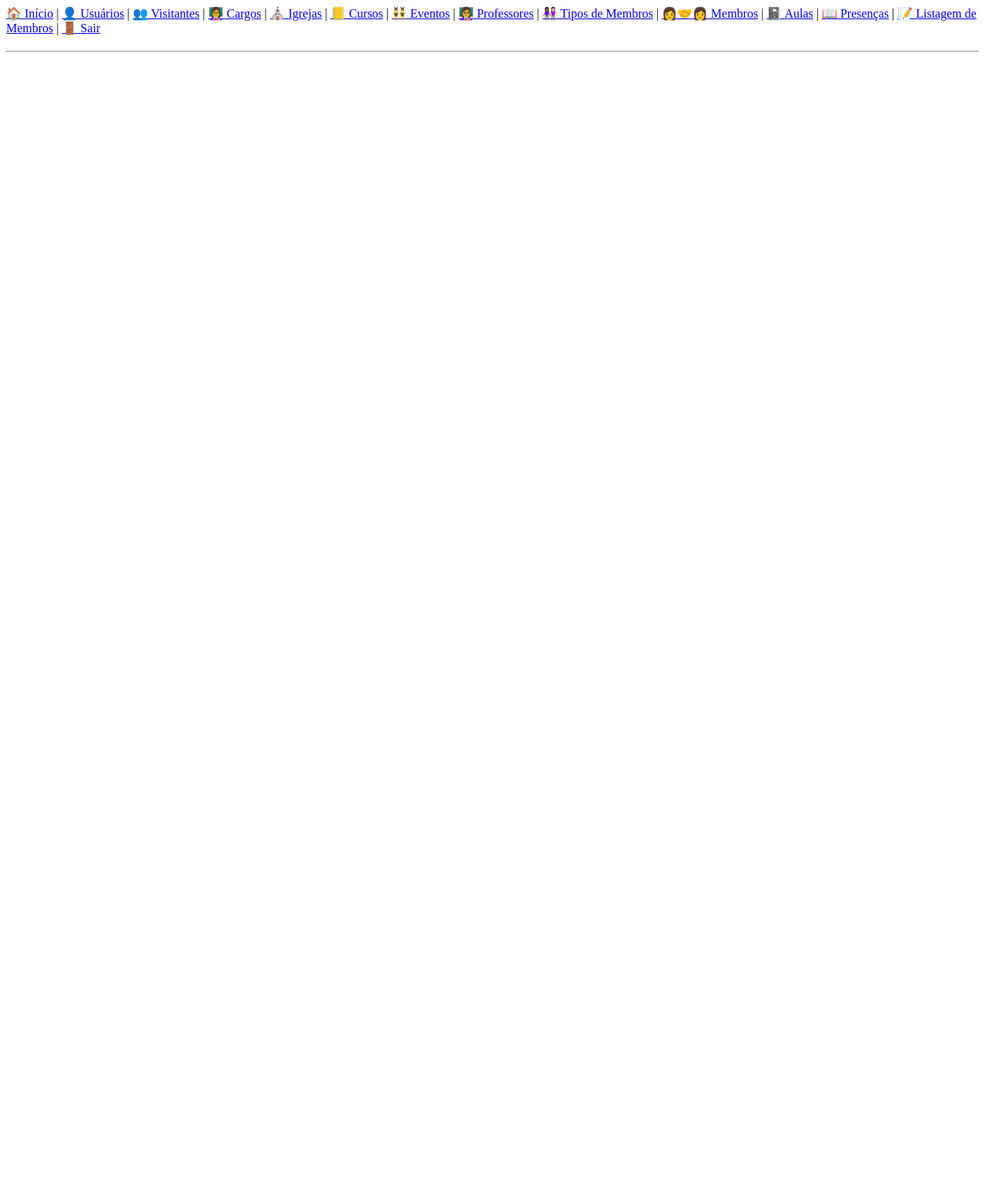
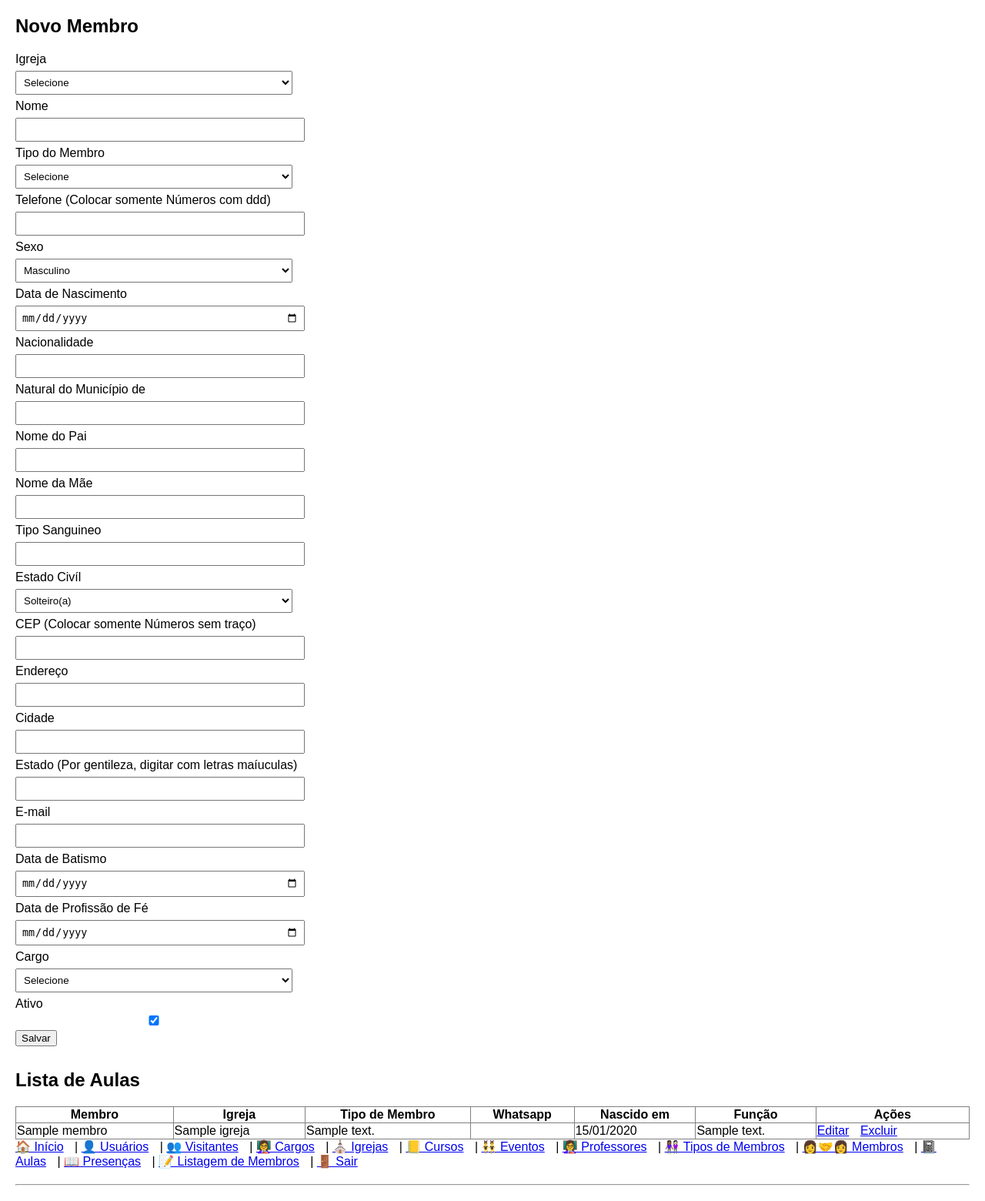
Before and after one commit to williamjr0206/cristaos, a PHP site: page /cadastros/membros.php in a window 1280 px wide. Shown: the whole page at 77% size. Before the commit the page ends 68 px from the top, so only its background shows below. Run offline with PHP 8.4, Linux system fonts and the light colour scheme; tables that the repository leaves empty hold one stand-in row (values such as "Sample post"); some libraries are stand-ins or nearby versions.

Commit message:
Criado Arquivo e Atualido
Criado Arquivo: MembrosController.php
                            index.php dentro de views
Atualizado: membros.php

```diff
--- /dev/null
+++ b/app/controllers/MembrosController.php
@@ -0,0 +1,91 @@
+<?php
+
+require_once __DIR__ . '/../../config/database.php';
+
+class MembrosController {
+
+    public function index() {
+        global $pdo;
+
+
+                // Membros
+        $stmt = $pdo->query("SELECT * FROM membros");
+        $membros = $stmt->fetchAll();
+
+        // Igrejas
+        $stmt = $pdo->query("SELECT * FROM igrejas");
+        $igrejas = $stmt->fetchAll();
+
+        // Tipos
+        $stmt = $pdo->query("SELECT * FROM tipo");
+        $tipos = $stmt->fetchAll();
+
+        // Cargos
+        $stmt = $pdo->query("SELECT * FROM cargos");
+        $cargos = $stmt->fetchAll();
+
+
+         // Membro igreja tipo membro e cargo
+        $stmt = $pdo->query("
+    SELECT
+        membros.id_membro,
+        membros.nome_do_membro , membros.id_igreja, membros.id_cargo,
+        igrejas.id_igreja,igrejas.nome  AS igreja,
+        tipo.id_tipo, tipo.descricao AS tipo,
+        membros.telefone as telefone, membros.data_nascimento as data_nascimento,
+        cargos.descricao as cargo
+    FROM membros
+    INNER JOIN igrejas ON membros.id_igreja = igrejas.id_igreja
+    INNER JOIN cargos ON membros.id_cargo = cargos.id_cargo
+    INNER JOIN tipo ON membros.id_tipo = tipo.id_tipo
+    ORDER BY membros.nome_do_membro
+");
+        $membros = $stmt->fetchAll();
+
+        // Controle de edição
+        $editar = false;
+
+
+        require __DIR__ . '/../views/membros/index.php';
+
+    }
+
+    public function editar() {
+    global $pdo;
+
+    $id = $_GET['id'] ?? null;
+
+    if (!$id) {
+        die("ID não informado");
+    }
+
+    $stmt = $pdo->prepare("SELECT * FROM membros WHERE id_membro = ?");
+    $stmt->execute([$id]);
+    $membro = $stmt->fetch();
+
+    // carregar listas também
+    $igrejas = $pdo->query("SELECT * FROM igrejas")->fetchAll();
+    $tipos = $pdo->query("SELECT * FROM tipo")->fetchAll();
+    $cargos = $pdo->query("SELECT * FROM cargos")->fetchAll();
+
+    $editar = true;
+
+    require __DIR__ . '/../views/membros/index.php';
+
+    }
+
+    public function excluir() {
+    global $pdo;
+
+    $id = $_GET['id'] ?? null;
+
+    if ($id) {
+        $stmt = $pdo->prepare("DELETE FROM membros WHERE id_membro = ?");
+        $stmt->execute([$id]);
+    }
+
+    header("Location: membros.php");
+    exit;
+
+    }
+}
--- /dev/null
+++ b/app/teste.php
@@ -0,0 +1 @@
+<?php echo "FUNCIONOU"; ?>
--- /dev/null
+++ b/app/views/membros/index.php
@@ -0,0 +1,198 @@
+<!DOCTYPE html>
+<html lang="pt-br">
+<head>
+    <meta name="viewport" content="width=device-width, initial-scale=1.0"charset="UTF-8">
+    <title>Membros da Igreja</title>
+
+    <style>
+        body { font-family: Arial; margin: 20px; }
+        form { margin-bottom: 30px; }
+        input, select { margin: 6px 0; padding: 6px; width: 360px; display: block; }
+        table { border-collapse: collapse; width: 100%; }
+        a { margin-right: 10px; }
+
+    </style>
+
+</head>
+<body>
+
+<h2><?= $editar ? 'Editar Membro' : 'Novo Membro' ?></h2>
+
+<form method="post">
+
+    <input type="hidden" name="id" value="<?= $editar['id_membro'] ?? '' ?>">
+
+<label>Igreja</label>
+<select name="id_igreja" required>
+    <option value="">Selecione</option>
+
+    <?php foreach ($igrejas as $igreja): ?>
+        <option value="<?= $igreja['id_igreja'] ?>"
+            <?= (isset($editar['id_igreja']) && $editar['id_igreja'] == $igreja['id_igreja']) ? 'selected' : '' ?>>
+
+            <?= $igreja['nome'] ?>
+        </option>
+    <?php endforeach; ?>
+
+</select>
+<label>Nome</label>
+<input name="nome_do_membro" required
+        value="<?= htmlspecialchars($editar['nome_do_membro'] ?? '') ?>">
+
+<label>Tipo do Membro</label>
+    <select name="id_tipo" required>
+        <option value="">Selecione</option>
+        <?php foreach ($tipos as $tipo): ?>
+            <option value="<?= $tipo['id_tipo'] ?>"
+                <?= (isset($editar['id_tipo']) && $editar['id_membro'] == $tipo['id_tipo']) ? 'selected' : '' ?>>
+                <?= $tipo['descricao'] ?>
+            </option>
+        <?php endforeach; ?>
+    </select>
+
+<label>Telefone (Colocar somente Números com ddd)</label>
+<input type='number' name="telefone"
+            value="<?= htmlspecialchars($editar['telefone'] ?? '') ?>">
+
+<label>Sexo</label>
+    <select name="sexo" required>
+    <?php foreach (['Masculino','Feminino'] as $s): ?>
+        <option value="<?= $s ?>" <?= (isset($editar['sexo']) && $editar['sexo'] == $s) ? 'selected' : '' ?>>
+            <?= $s ?>
+        </option>
+    <?php endforeach; ?>
+</select>
+
+<label>Data de Nascimento</label>
+<input name="data_nascimento" type="date"
+        value="<?= isset($editar['data_nascimento']) ? date('Y-m-d', strtotime($editar['data_nascimento'])) : '' ?>">
+
+<label>Nacionalidade</label>
+<input name="nacionalidade"
+        value="<?= htmlspecialchars($editar['nacionalidade'] ?? '') ?>">
+
+<label>Natural do Município de</label>
+<input name="naturalidade"
+        value="<?= htmlspecialchars($editar['naturalidade'] ?? '') ?>">
+
+<label>Nome do Pai</label>
+<input name="nome_do_pai"
+        value="<?= htmlspecialchars($editar['nome_do_pai'] ?? '') ?>">
+
+<label>Nome da Mãe</label>
+<input name="nome_da_mae"
+        value="<?= htmlspecialchars($editar['nome_da_mae'] ?? '') ?>">
+
+<label>Tipo Sanguineo</label>
+<input name="nome_sanguineo"
+        value="<?= htmlspecialchars($editar['tipo_sanguineo'] ?? '') ?>">
+
+<label>Estado Civíl</label>
+    <select name="estado_civil" required>
+    <?php foreach (['Solteiro(a)','Casado(a)', 'Viuvo(a)','Separado(a)','União Estável'] as $es): ?>
+        <option value="<?= $es ?>" <?= (isset($editar['estado_civil']) && $editar['estado_civil'] == $es) ? 'selected' : '' ?>>
+            <?= $es ?>
+        </option>
+    <?php endforeach; ?>
+</select>
+
+<label>CEP (Colocar somente Números sem traço)</label>
+<input type='number' name="cep"
+            value="<?= htmlspecialchars($editar['cep'] ?? '') ?>">
+
+<label>Endereço</label>
+<input name="endereco"
+        value="<?= htmlspecialchars($editar['endereco'] ?? '') ?>">
+
+<label>Cidade</label>
+<input name="cidade"
+        value="<?= htmlspecialchars($editar['cidade'] ?? '') ?>">
+
+<label>Estado (Por gentileza, digitar com letras maíuculas)</label>
+<input name="estado"
+        value="<?= htmlspecialchars($editar['estado'] ?? '') ?>">
+
+<label>E-mail</label>
+<input name="email"
+        value="<?= htmlspecialchars($editar['e-mail'] ?? '') ?>">
+
+<label>Data de Batismo</label>
+<input name="data_batismo" type="date"
+        value="<?= isset($editar['data_batismo']) ? date('Y-m-d', strtotime($editar['data_batismo'])) : '' ?>">
+
+<label>Data de Profissão de Fé</label>
+<input name="data_profissao_de_fe" type="date"
+        value="<?= isset($editar['data_profissao_de_fe']) ? date('Y-m-d', strtotime($editar['data_profissao_de_fe'])) : '' ?>">
+
+<label>Cargo</label>
+    <select name="id_cargo" required>
+        <option value="">Selecione</option>
+        <?php foreach ($cargos as $c): ?>
+            <option value="<?= $c['id_cargo'] ?>"
+                <?= (isset($editar['id_cargo']) && $editar['id_membro'] == $c['id_cargo']) ? 'selected' : '' ?>>
+                <?= $c['descricao'] ?>
+            </option>
+        <?php endforeach; ?>
+    </select>
+
+    <label>Ativo
+        <input type="checkbox" name="ativo"
+            <?= (!isset($editar) || ($editar['ativo'] ?? 1)) ? 'checked' : '' ?>>
+    </label>
+
+    <button type="submit"><?= $editar ? 'Atualizar' : 'Salvar' ?></button>
+
+    <?php if ($editar): ?>
+        <a href="membros.php">Cancelar</a>
+    <?php endif; ?>
+</form>
+
+<h2>Lista de Aulas</h2>
+
+<table border="1">
+    <tr>
+        <th>Membro</th>
+        <th>Igreja</th>
+        <th>Tipo de Membro</th>
+        <th>Whatsapp</th>
+        <th>Nascido em</th>
+        <th>Função</th>
+        <th>Ações</th>
+    </tr>
+
+    <?php foreach ($membros as $m): ?>
+        <tr>
+            <td><?= htmlspecialchars($m['nome_do_membro']) ?></td>
+            <td><?= htmlspecialchars($m['igreja']) ?></td>
+            <td><?= htmlspecialchars($m['tipo']) ?></td>
+<td>
+    <?php
+        $tel = preg_replace('/\D/', '', $m['telefone'] ?? '');
+
+        echo strlen($tel) == 11
+            ? preg_replace('/(\d{2})(\d{5})(\d{4})/', '($1) $2-$3', $tel)
+            : (strlen($tel) == 10
+                ? preg_replace('/(\d{2})(\d{4})(\d{4})/', '($1) $2-$3', $tel)
+                : '');
+    ?>
+</td>            <td>
+    <?php
+        if (!empty($m['data_nascimento']) && $m['data_nascimento'] != '0000-00-00') {
+            echo date('d/m/Y', strtotime($m['data_nascimento']));
+        }
+    ?>
+</td>
+            <td><?= htmlspecialchars($m['cargo']) ?></td>
+            <td>
+                <a href="membros.php?edit=<?= $m['id_membro'] ?>">Editar</a>
+                <a href="membros.php?delete=<?= $m['id_membro'] ?>"
+                   onclick="return confirm('Deseja excluir mesmo esse Membro ?')">
+                   Excluir
+                </a>
+            </td>
+        </tr>
+    <?php endforeach; ?>
+</table>
+
+</body>
+</html>
--- a/cadastros/membros.php
+++ b/cadastros/membros.php
@@ -1,6 +1,33 @@
 <?php
 ini_set('display_errors', 1);
 error_reporting(E_ALL);
+
+
+require_once __DIR__ . '/../app/controllers/MembrosController.php';
+
+
+
+//require_once $_SERVER['DOCUMENT_ROOT'] . '/app/controllers/MembrosController.php';
+
+$controller = new MembrosController();
+
+$acao = $_GET['acao'] ?? 'index';
+
+switch ($acao) {
+    case 'editar':
+        $controller->editar();
+        break;
+
+    case 'excluir':
+        $controller->excluir();
+        break;
+
+    default:
+        $controller->index();
+        break;
+}
+
+
 
 require __DIR__ . '/../config/database.php';
 require __DIR__ . '/../includes/menu.php';
@@ -305,7 +332,7 @@ $membros = $stmt->fetchAll(PDO::FETCH_ASSOC);
     <?php endif; ?>
 </form>
 
-<h2>Lista de Aulas</h2>
+<h2>Lista</h2>
 
 <table border="1">
     <tr>
@@ -322,7 +349,7 @@ $membros = $stmt->fetchAll(PDO::FETCH_ASSOC);
         <tr>
             <td><?= htmlspecialchars($m['nome_do_membro']) ?></td>
             <td><?= htmlspecialchars($m['igreja']) ?></td>
-            <td><?= htmlspecialchars($m['tipo_membro']) ?></td>
+            <td><?= htmlspecialchars($m['tipo']) ?></td>
 <td>
     <?php
         $tel = preg_replace('/\D/', '', $m['telefone'] ?? '');
@@ -342,10 +369,10 @@ $membros = $stmt->fetchAll(PDO::FETCH_ASSOC);
 </td>
             <td><?= htmlspecialchars($m['cargo']) ?></td>
             <td>
-                <a href="membros.php?edit=<?= $m['id_membro'] ?>">Editar</a>
-                <a href="membros.php?delete=<?= $m['id_membro'] ?>"
+                <a href="/cristaos/cadastros/membros.php?acao=editar&id=<?= $m['id_membro'] ?>">
+                <a href="/cristaos/cadastros/membros.php?acao=excluir&id=<?= $m['id_membro'] ?>">">Excluir</a>
                    onclick="return confirm('Deseja excluir mesmo esse Membro ?')">
-                   Excluir
+
                 </a>
             </td>
         </tr>
```
